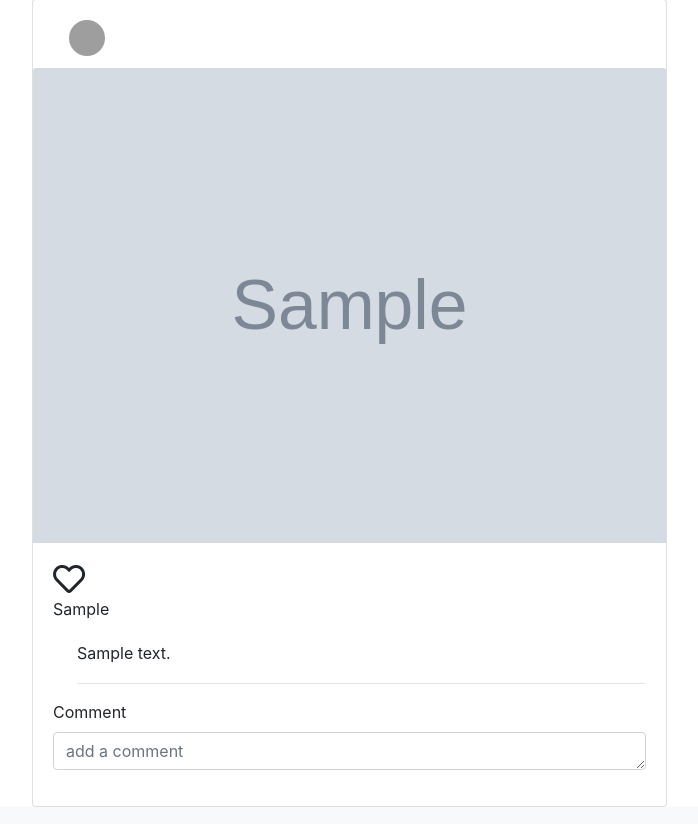
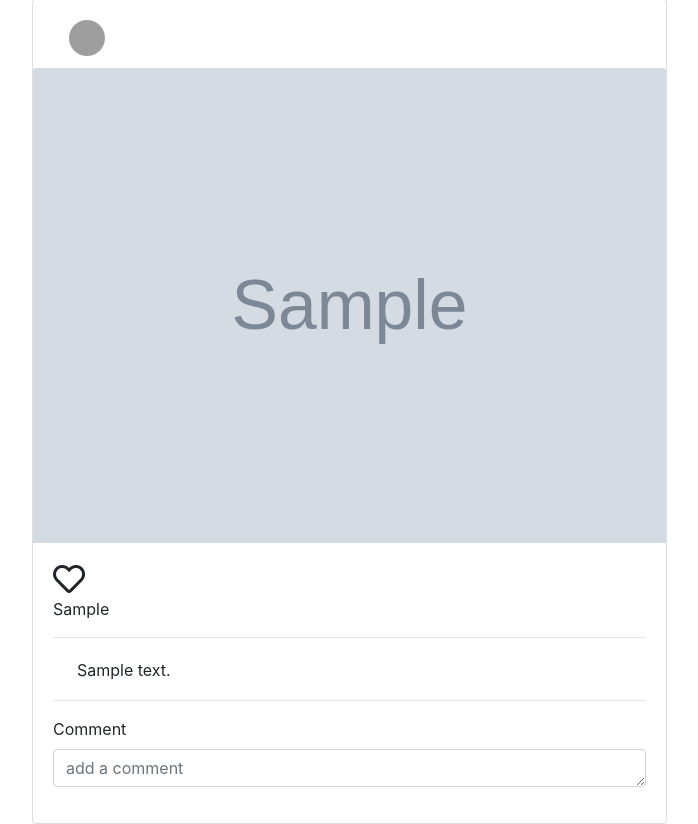
Before and after one commit to Kadas36/Instagram-clone, a Django app: page / in a window 1280 px wide. Shown: the part 85-909 px from the top of the page, without its empty margins (148-846 px from the left). Run offline with Django 3.2, Linux system fonts and the light colour scheme; a user stored in the database is signed in; tables that the repository leaves empty hold one stand-in row (values such as "Sample post"); grey boxes marked "Sample" are stand-in pictures; some libraries are stand-ins or nearby versions; some web fonts are replaced; grey boxes are pictures that could not be loaded.

Commit message:
Update home template to show comments

```diff
--- a/instagram/templates/all_insta/base.html
+++ b/instagram/templates/all_insta/base.html
@@ -11,7 +11,7 @@
       <link rel="stylesheet" href="https://use.fontawesome.com/releases/v5.5.0/css/all.css" integrity="sha384-B4dIYHKNBt8Bc12p+WXckhzcICo0wtJAoU8YZTY5qE0Id1GSseTk6S+L3BlXeVIU" crossorigin="anonymous">
       <link rel="stylesheet" href="{% static 'css/base.css' %}">
     {% endblock %}
-    <title>Hello, world!</title>
+    <title>imagegram</title>
   </head>
   <body>
     {% include "navbar.html" %}
--- a/instagram/templates/all_insta/home.html
+++ b/instagram/templates/all_insta/home.html
@@ -19,14 +19,15 @@
                     <div class="card-body">
                         <i class="far fa-heart" style="font-size: 2em;"></i>
                         <p class="card-text">{{image.caption}}</p>
+                        <hr>
                         {% for comment in all_comments %}
-                            {% if comment.image_id == image.id %}
-                            <div class="comments ml-4" style="font-size: 20px;">
-                                <small>{{comment.comment}}</small>
-                                <hr>
+                            <div class="comments ml-4" style="font-size: 20px; font-weight: lighter;">
+                                {% if comment.image_id == image.id %}
+                                    <small>{{comment.comment}}</small>
+                                {% endif %}
                             </div>
-                            {% endif %}
                         {% endfor%}
+                        <hr>
                         <form  action="{%url 'home'%}" method="post" enctype="multipart/form-data">
                             {%csrf_token%}
 
--- a/instagram/templates/navbar.html
+++ b/instagram/templates/navbar.html
@@ -3,7 +3,6 @@
    <head>
        <meta charset="utf-8">
        <meta name="viewport" content="width=device-width, initial-scale=1, shrink-to-fit=no">
-       <title>Bootstrap All in One Navbar</title>
        <link rel="stylesheet" href="https://fonts.googleapis.com/css?family=Merienda+One">
        <link rel="stylesheet" href="https://stackpath.bootstrapcdn.com/bootstrap/4.5.0/css/bootstrap.min.css">
        <link rel="stylesheet" href="https://fonts.googleapis.com/icon?family=Material+Icons">
```
